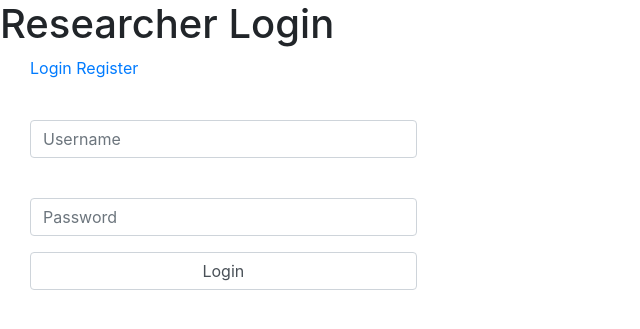
After one commit to kartik2797/BTP-AI-Tool-Parkinson, a Flask app: template app/application/researchers/templates/signin.html in a window 1280 px wide. The commit adds this page. Shown: the top 329 px of the page, without its empty margins (0-640 px from the left). Run offline with Flask 2, Linux system fonts and the light colour scheme; the template is opened without the code that fills it, so the values that code supplies are empty; some libraries are stand-ins or nearby versions.

Commit message:
added researcher login functionality

```diff
--- a/app/application/researchers/custom.py
+++ b/app/application/researchers/custom.py
@@ -10,7 +10,7 @@ from keras.utils import to_categorical
 import random
 import sys
 datas = np.loadtxt('sample.txt')
-	datas = datas[:,np.arange(1,19)]
+datas = datas[:,np.arange(1,19)]
 datas = np.delete(datas,num,1)
 datas = np.delete(datas,num,1)
 datas = np.delete(datas,num,1)
--- /dev/null
+++ b/app/application/researchers/templates/signin.html
@@ -0,0 +1,42 @@
+<!DOCTYPE html>
+<html>
+	<head>
+        <title>BTP</title>
+        <meta charset="utf-8">
+        <meta name="viewport" content="width=device-width, initial-scale=1">
+          <!-- Latest compiled and minified CSS -->
+          <link rel="stylesheet" href="https://stackpath.bootstrapcdn.com/bootstrap/4.5.2/css/bootstrap.min.css" integrity="sha384-JcKb8q3iqJ61gNV9KGb8thSsNjpSL0n8PARn9HuZOnIxN0hoP+VmmDGMN5t9UJ0Z" crossorigin="anonymous">
+          <!-- Optional theme -->
+          <link rel="stylesheet" href="https://maxcdn.bootstrapcdn.com/bootstrap/3.3.7/css/bootstrap-theme.min.css" integrity="sha384-rHyoN1iRsVXV4nD0JutlnGaslCJuC7uwjduW9SVrLvRYooPp2bWYgmgJQIXwl/Sp" crossorigin="anonymous">
+
+          <script src="https://ajax.googleapis.com/ajax/libs/jquery/3.4.1/jquery.min.js"></script>
+          <!-- Latest compiled and minified JavaScript -->
+          <script src="https://stackpath.bootstrapcdn.com/bootstrap/4.5.2/js/bootstrap.min.js" integrity="sha384-B4gt1jrGC7Jh4AgTPSdUtOBvfO8shuf57BaghqFfPlYxofvL8/KUEfYiJOMMV+rV" crossorigin="anonymous"></script>
+          </head>
+
+	<body>
+		<div class="login">
+			<h1>Researcher Login</h1>
+            <div class = "container-fluid">
+                <div class = "col-sm-4">
+            <div class="form-group">
+			<div class="links">
+				<a href="{{ url_for('login') }}" class="active">Login</a>
+				<a href="#">Register</a>
+			</div>
+			<form action="{{ url_for('login') }}" method="post"></div>
+				<label for="username">
+					<i class="fas fa-user"></i>
+				</label> <div class="form-group">
+				<input type="text" class="form-control" name="username" placeholder="Username" id="username" required>
+				<label for="password">
+					<i class="fas fa-lock"></i>
+				</label></div>
+                <div class="form-group">
+				<input type="password" name="password" class="form-control" placeholder="Password" id="password" required>
+				<div class="msg">{{ msg }}</div></div>
+				<input type="submit" value="Login" class="form-control">
+			</form></div></div>
+		</div>
+	</body>
+</html>
```
Also changed, not shown: app/application/researchers/researchers.py (+37 -1 lines), app/application/researchers/templates/signup.html (added, +40 -0 lines), app/application/users/templates/result.html (+4 -4 lines).
